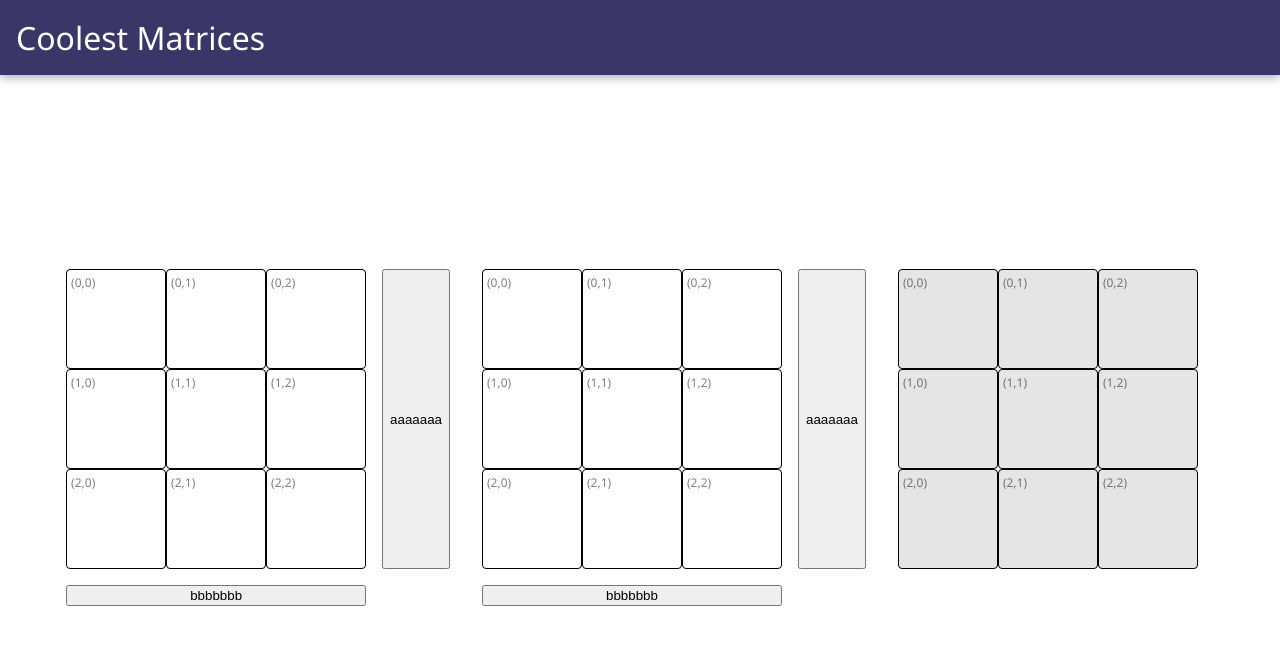
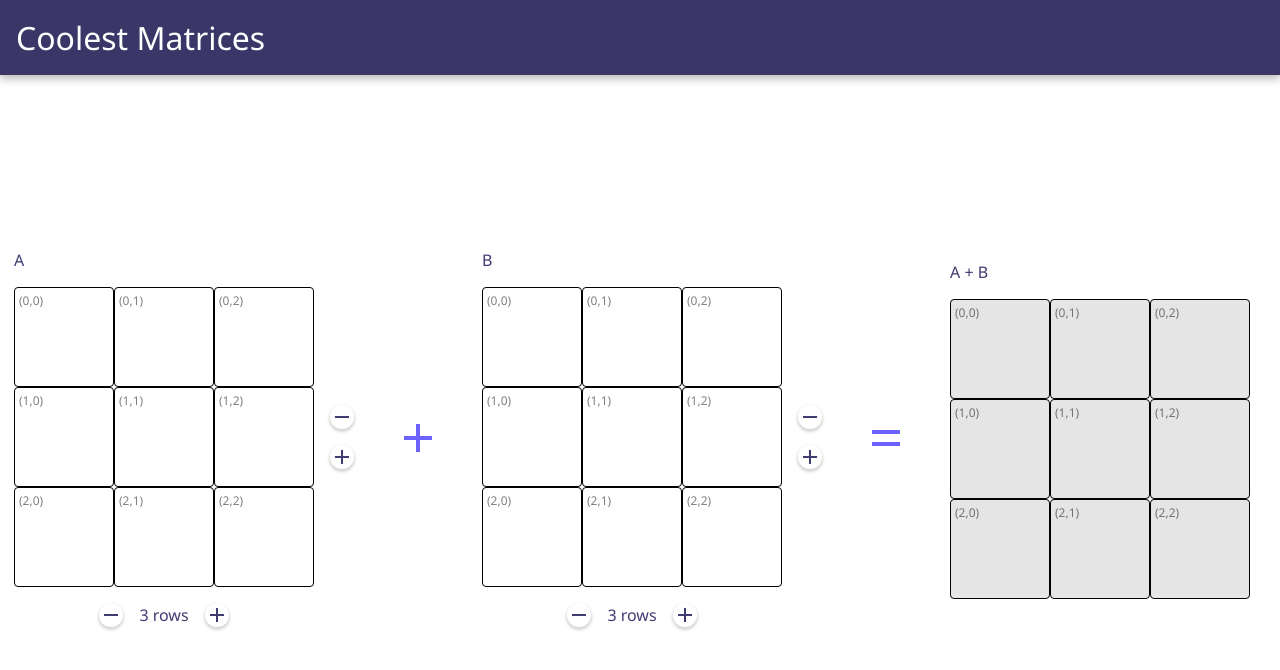
Before and after one commit to nitzanhen/matrices, a React (Vite) app in the folder packages/frontend-react/: page /matrix/sum in a window 1280 px wide. Shown: the top 670 px of the page. Built offline with nearby package versions, Linux system fonts and the light colour scheme.

Commit message:
2/6 work

```diff
--- a/packages/frontend-react/src/matrix/Matrix.tsx
+++ b/packages/frontend-react/src/matrix/Matrix.tsx
@@ -1,9 +1,11 @@
-import React, { forwardRef, useMemo } from "react";
+import React, { forwardRef, ReactNode, useMemo } from "react";
 import clsx from "clsx";
 import { createUseStyles } from "react-jss";
 import { BaseComponentProps } from "../types";
 import { generateMatrix } from "../utils";
 import { Cell } from "./Cell";
+import { Plus } from "../components/svg/Plus";
+import { Minus } from "../components/svg/Minus";
 
 interface MatrixDimensions {
   numRows: number;
@@ -15,16 +17,61 @@ const useStyles = createUseStyles(
     root: {
       width: "max-content",
       height: "max-content",
-      rowGap: 16,
-      columnGap: 16,
       display: "grid",
       gridTemplateAreas: `
+        "label label"
         "matrix add-col"
         "add-row ."
       `,
+      rowGap: 16,
+      columnGap: 16,
+      alignItems: "center",
+      justifyContent: "center",
       gridTemplateRows: "1fr auto",
       gridTemplateColumns: "1fr auto",
+
+      "& button": {
+        appearance: "none",
+        border: "none",
+        background: "none",
+        padding: 0,
+        margin: 0,
+        borderRadius: "50%",
+        boxShadow: "0 2px 3px 1px #00000029",
+      },
+
+      "& svg": {
+        margin: 0,
+        padding: 0,
+        width: 24,
+        height: 24,
+        fill: "var(--color-primary)",
+        verticalAlign: "top",
+      },
     },
+    addCol: {
+      gridArea: "add-col",
+      display: "flex",
+      alignItems: "center",
+      justifyContent: "center",
+      flexDirection: "column",
+
+      "& > :not(:last-child)": {
+        marginBottom: 16,
+      },
+    },
+
+    addRow: {
+      gridArea: "add-row",
+      display: "flex",
+      alignItems: "center",
+      justifyContent: "center",
+
+      "& > :not(:last-child)": {
+        marginRight: 16,
+      },
+    },
+
     matrix: ({ numRows, numColumns }: MatrixDimensions) => ({
       gridArea: "matrix",
       display: "grid",
@@ -45,10 +92,13 @@ export interface MatrixProps extends BaseComponentProps {
   cells: (number | undefined)[][];
   onChange: (row: number, column: number, value: number | undefined) => void;
   onAddRow: () => void;
+  onRemoveRow: () => void;
   onAddColumn: () => void;
+  onRemoveColumn: () => void;
   setFocus: (row: number, column: number) => void;
   readonly?: boolean;
   gridRef?: React.Ref<HTMLDivElement>;
+  label?: ReactNode;
 }
 
 /**
@@ -60,11 +110,14 @@ export const Matrix: React.VFC<MatrixProps> = ({
   readonly = false,
   onChange,
   onAddRow,
+  onRemoveRow,
   onAddColumn,
+  onRemoveColumn,
   setFocus,
   className,
   style,
   gridRef,
+  label,
 }) => {
   const [numRows, numColumns] = [cells.length, cells[0].length];
 
@@ -82,6 +135,7 @@ export const Matrix: React.VFC<MatrixProps> = ({
 
   return (
     <div className={clsx(classes.root, className)}>
+      <div style={{ gridArea: "label" }}>{label}</div>
       <div className={classes.matrix} style={style} ref={gridRef}>
         {cells.flatMap((row, i) =>
           row.map((value, j) => (
@@ -101,12 +155,23 @@ export const Matrix: React.VFC<MatrixProps> = ({
       </div>
       {!readonly && (
         <>
-          <button style={{ gridArea: "add-col" }} onClick={onAddColumn}>
-            aaaaaaa
-          </button>
-          <button style={{ gridArea: "add-row" }} onClick={onAddRow}>
-            bbbbbbb
-          </button>
+          <div className={classes.addCol}>
+            <button onClick={onRemoveColumn}>
+              <Minus />
+            </button>
+            <button onClick={onAddColumn}>
+              <Plus />
+            </button>
+          </div>
+          <div className={classes.addRow}>
+            <button onClick={onRemoveRow}>
+              <Minus />
+            </button>
+            <span>{numRows} rows</span>
+            <button onClick={onAddRow}>
+              <Plus />
+            </button>
+          </div>
         </>
       )}
     </div>
--- a/packages/frontend-react/src/matrix/useMatrix.tsx
+++ b/packages/frontend-react/src/matrix/useMatrix.tsx
@@ -2,28 +2,43 @@ import { useCallback, useRef, useState } from "react";
 import { MatrixProps } from "./Matrix";
 import { generateMatrix } from "../utils";
 
+interface useMatrixProps {
+  label?: string;
+  readonly?: boolean;
+  defaultCells?: (number | undefined)[][];
+}
+
 /**
  * Handles functionality for a single matrix.
  */
-export const useMatrix = (
+export const useMatrix = ({
+  label,
   readonly = false,
-  defaultCells = generateMatrix(3, 3, () => undefined)
-) => {
+  defaultCells = generateMatrix(3, 3, () => undefined),
+}: useMatrixProps) => {
   const [cells, setCells] = useState<(number | undefined)[][]>(defaultCells);
+
+  // Assumption: all rows have the same amount of values.
+  const numRows = cells.length;
+  const numColumns = cells[0].length;
 
   const addColumn = useCallback(() => {
     setCells((cells) => cells.map((row) => [...row, undefined]));
   }, []);
 
-  // Assumption: all rows have the same amount of values.
-  const numRows = cells.length;
-  const numColumns = cells[0].length;
+  const removeColumn = useCallback(() => {
+    setCells((cells) => cells.map((row) => row.slice(0, -1)));
+  }, []);
 
   const addRow = useCallback(() => {
     setCells((cells) => {
       const numColumns = cells[0].length;
       return [...cells, Array(numColumns).fill(undefined)];
     });
+  }, []);
+
+  const removeRow = useCallback(() => {
+    setCells((cells) => cells.slice(0, -1));
   }, []);
 
   const setCell = useCallback(
@@ -40,7 +55,7 @@ export const useMatrix = (
 
   const clear = useCallback(() => {
     setCells(generateMatrix(numRows, numColumns, () => undefined));
-  }, [numRows, numColumns])
+  }, [numRows, numColumns]);
 
   const gridRef = useRef<HTMLDivElement | null>(null);
 
@@ -79,21 +94,27 @@ export const useMatrix = (
 
   const toProps = useCallback(
     (): MatrixProps => ({
+      label,
       cells,
       onAddColumn: addColumn,
+      onRemoveColumn: removeColumn,
       onAddRow: addRow,
+      onRemoveRow: removeRow,
       onChange: setCell,
       setFocus,
       gridRef,
       readonly,
     }),
-    [cells, addColumn, addRow, setCell, readonly]
+    [cells, addColumn, addRow, setCell, readonly, label]
   );
 
   return {
+    label,
     cells,
     addColumn,
+    removeColumn,
     addRow,
+    removeRow,
     setCell,
     setCells,
     clear,
--- a/packages/frontend-react/src/pages/MatrixAdditionPage.tsx
+++ b/packages/frontend-react/src/pages/MatrixAdditionPage.tsx
@@ -1,5 +1,7 @@
 import React, { useEffect } from "react";
 import { createUseStyles } from "react-jss";
+import { Equal } from "../components/svg/Equal";
+import { Plus } from "../components/svg/Plus";
 import { Matrix } from "../matrix/Matrix";
 import { useMatrix } from "../matrix/useMatrix";
 import { addMatrices } from "../operations";
@@ -15,8 +17,15 @@ const useStyles = createUseStyles(
     },
     content: {
       display: "flex",
+      alignItems: "center",
       "& > *:not(:last-child)": {
-        marginRight: 32,
+        marginRight: 40,
+      },
+
+      "& > svg": {
+        width: 48,
+        height: 48,
+        fill: "var(--color-light)",
       },
     },
   },
@@ -27,9 +36,9 @@ const useStyles = createUseStyles(
  * The page in which matrices can be summed up, rendered in path /matrix/add.
  */
 export const MatrixAdditionPage: React.VFC = () => {
-  const matrix1 = useMatrix();
-  const matrix2 = useMatrix();
-  const sum = useMatrix(true);
+  const matrix1 = useMatrix({ label: "A" });
+  const matrix2 = useMatrix({ label: "B" });
+  const sum = useMatrix({ label: "A + B", readonly: true });
 
   useEffect(() => {
     const result = addMatrices(matrix1.cells, matrix2.cells);
@@ -45,9 +54,11 @@ export const MatrixAdditionPage: React.VFC = () => {
   return (
     <div className={classes.root}>
       <div className={classes.content}>
-        <Matrix {...matrix1.toProps()} />
-        <Matrix {...matrix2.toProps()} />
-        <Matrix {...sum.toProps()} />
+        <Matrix {...matrix1.toProps()} label="A" />
+        <Plus />
+        <Matrix {...matrix2.toProps()} label="B" />
+        <Equal />
+        <Matrix {...sum.toProps()} label="A + B" />
       </div>
     </div>
   );
```
